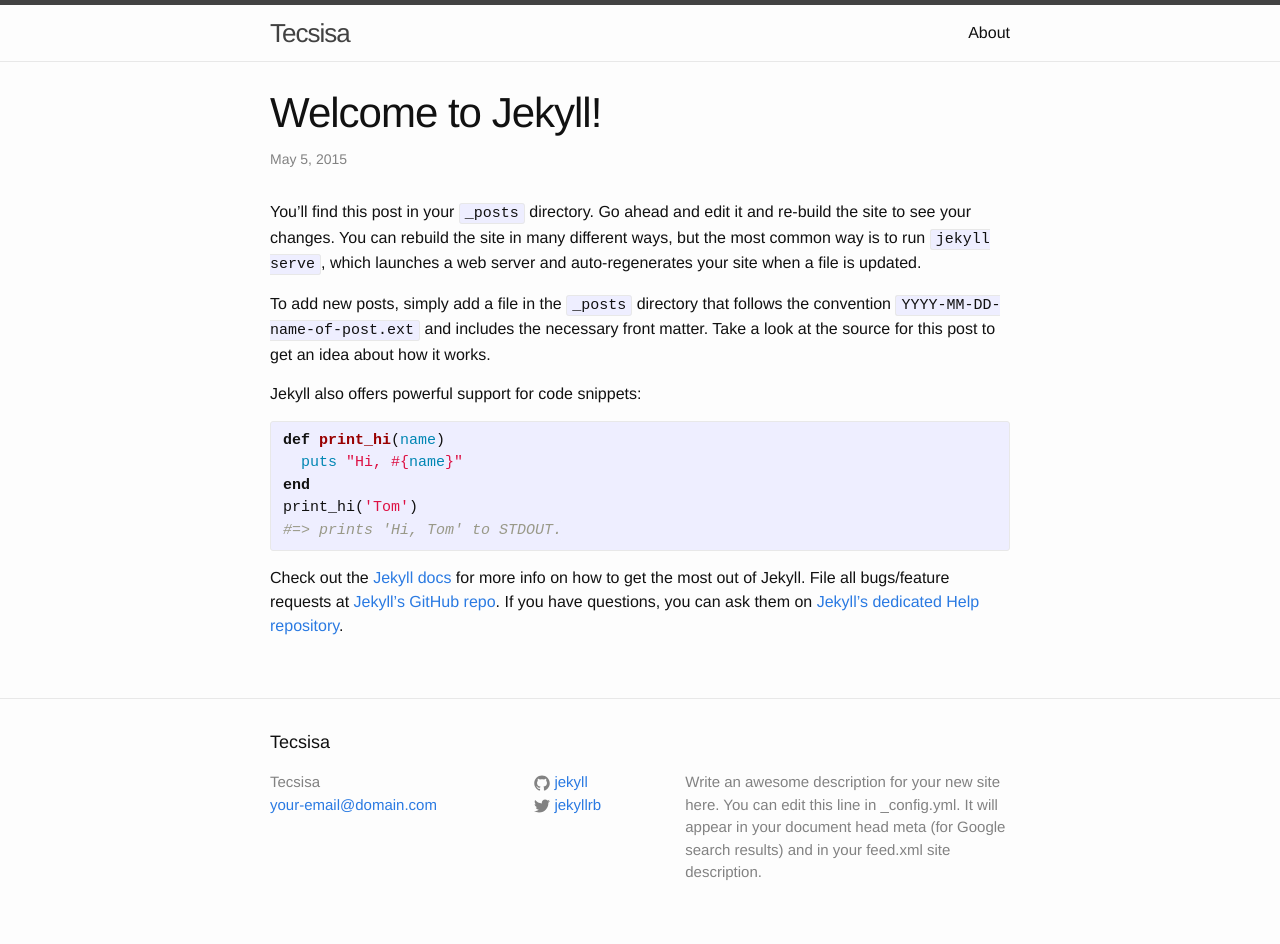
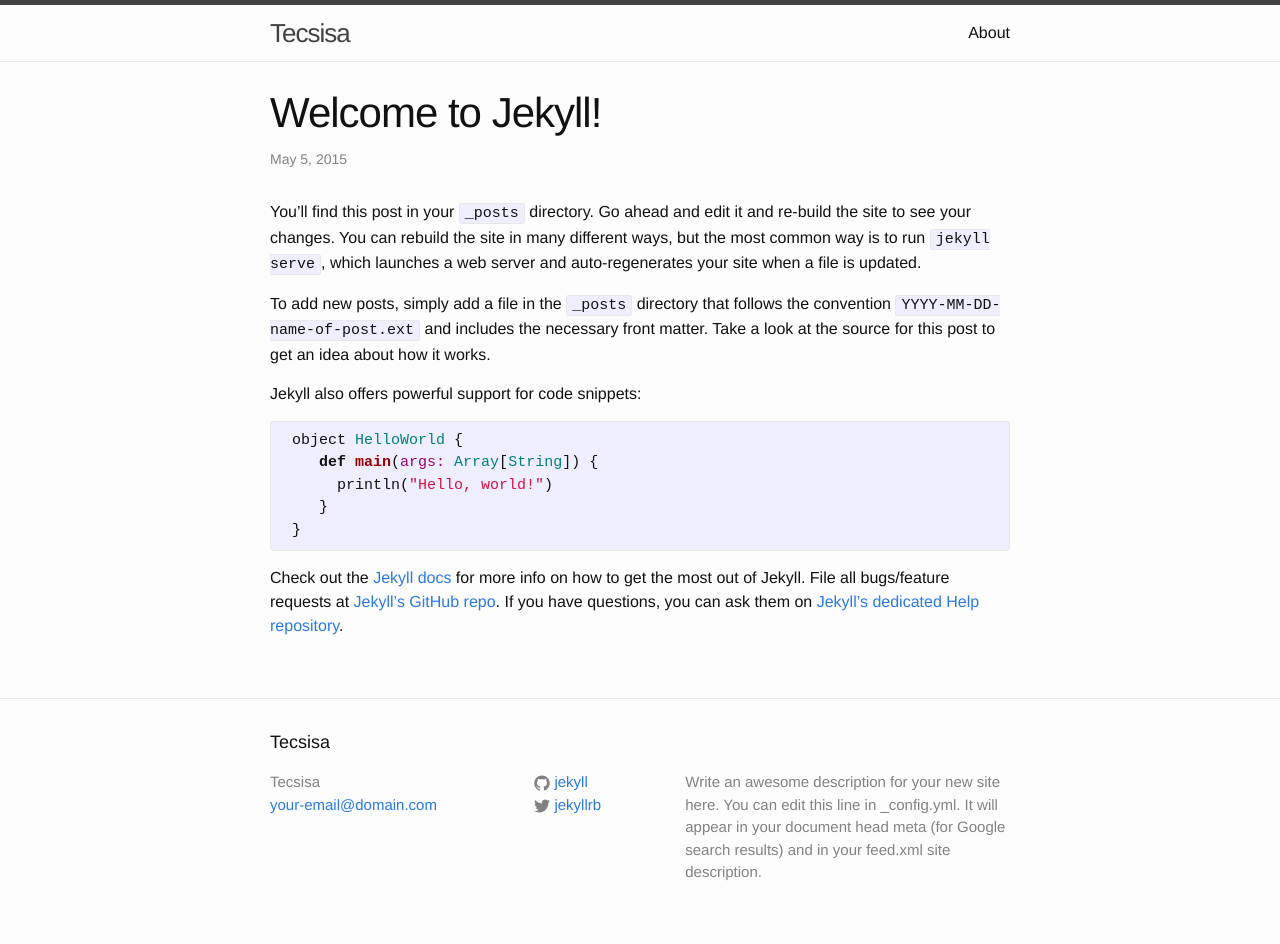
Before and after one commit to Tecsisa/DELME_Tecsisa.github.io, a Jekyll site: the page built from _posts/2015-05-05-welcome-to-jekyll.markdown, in a window 1280 px wide. Built offline with Jekyll 4.4.1, drawn with Linux system fonts in a browser that asks for light colours.

Commit message:
sample changed to a hello world with scala

```diff
--- a/_posts/2015-05-05-welcome-to-jekyll.markdown
+++ b/_posts/2015-05-05-welcome-to-jekyll.markdown
@@ -11,11 +11,11 @@ To add new posts, simply add a file in the `_posts` directory that follows the c
 Jekyll also offers powerful support for code snippets:
 
 {% highlight ruby %}
-def print_hi(name)
-  puts "Hi, #{name}"
-end
-print_hi('Tom')
-#=> prints 'Hi, Tom' to STDOUT.
+ object HelloWorld {
+    def main(args: Array[String]) {
+      println("Hello, world!")
+    }
+ }
 {% endhighlight %}
 
 Check out the [Jekyll docs][jekyll] for more info on how to get the most out of Jekyll. File all bugs/feature requests at [Jekyll’s GitHub repo][jekyll-gh]. If you have questions, you can ask them on [Jekyll’s dedicated Help repository][jekyll-help].
```
